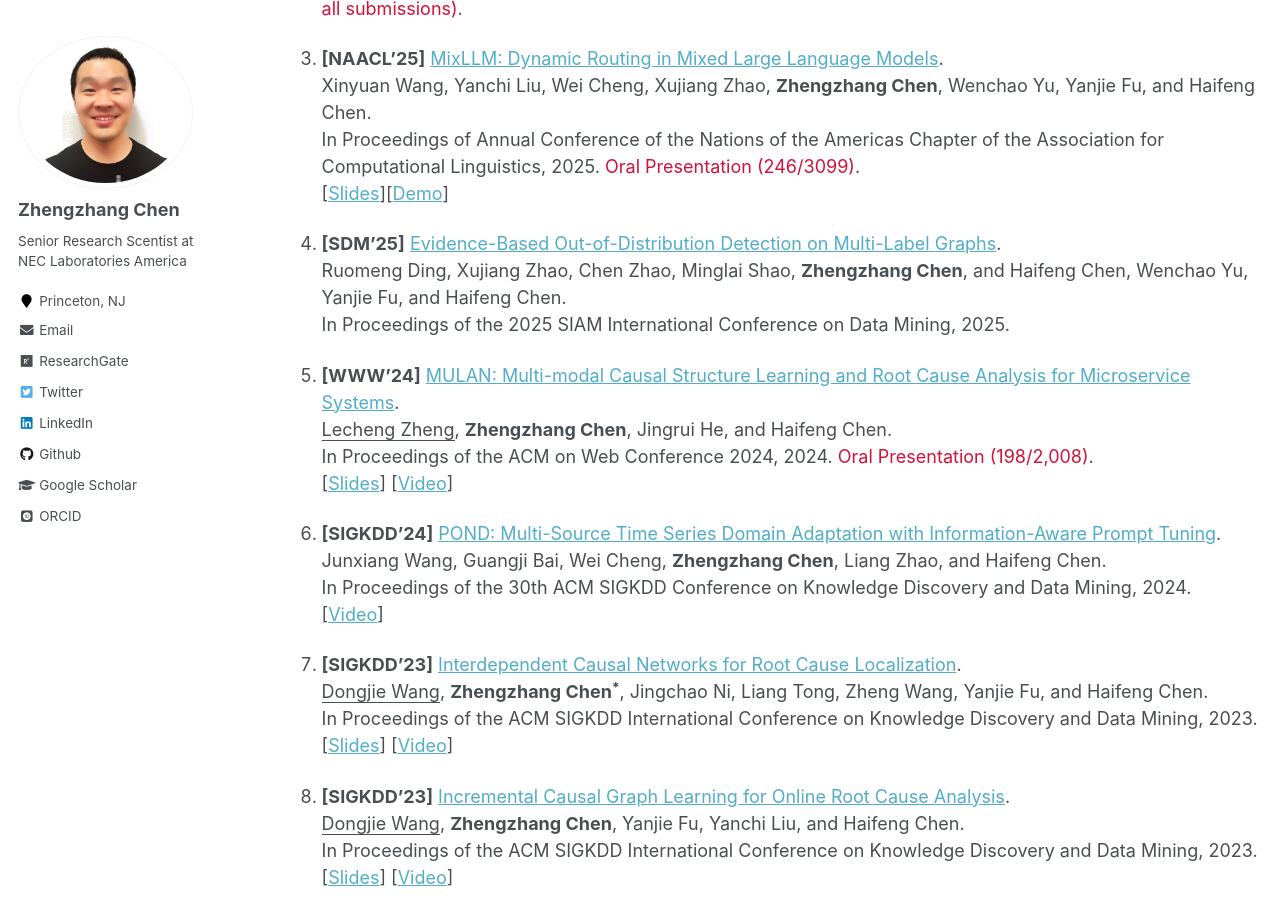
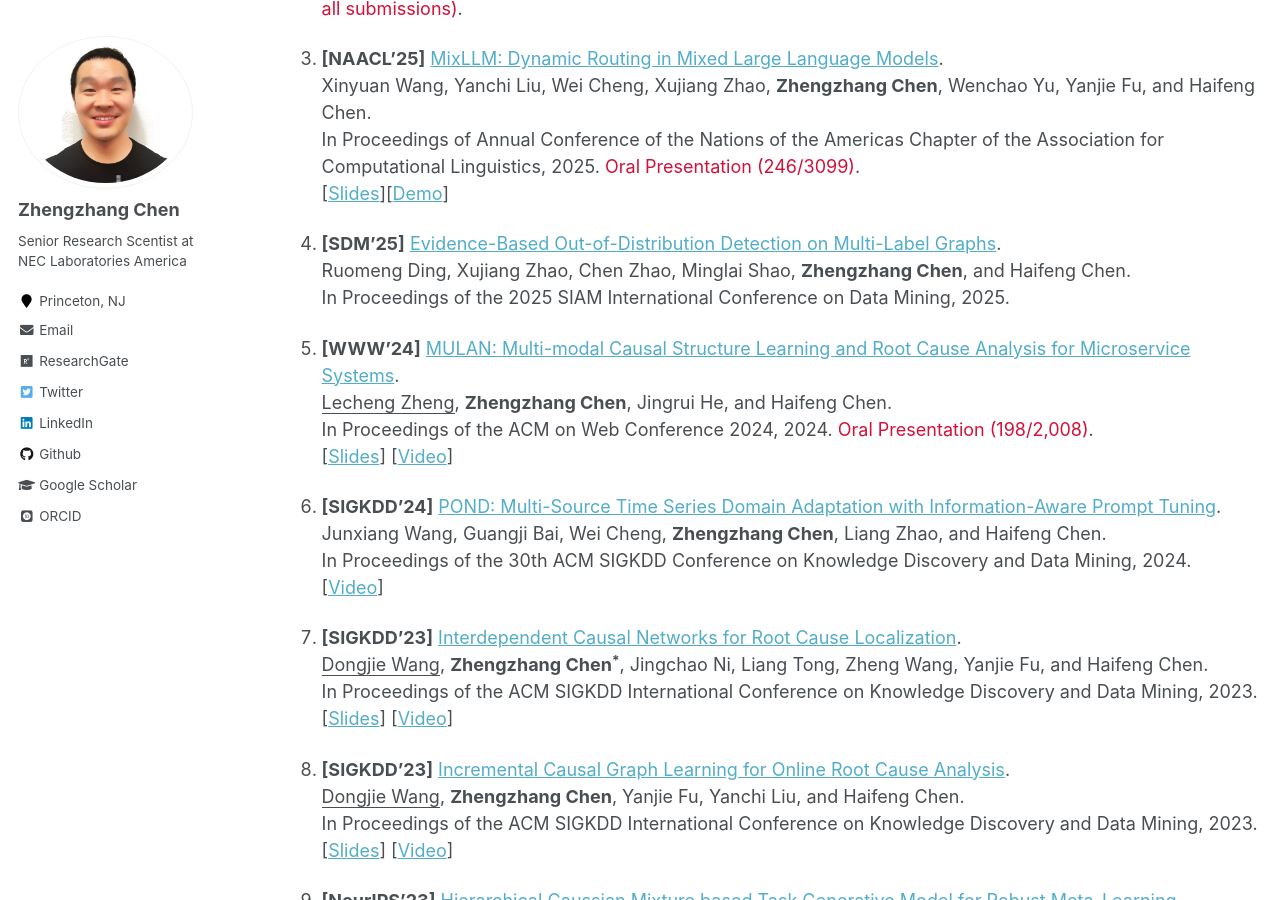
Before and after one commit to zhengzhangchen/zhengzhangchen.github.io, a Jekyll site: the page built from _pages/publications.md, in a window 1280 px wide and 900 px high, scrolled down 544 px. Built offline with Jekyll 4.4.1, drawn with Linux system fonts in a browser that asks for light colours; some web fonts are replaced.

Commit message:
Update publications.md

```diff
--- a/_pages/publications.md
+++ b/_pages/publications.md
@@ -17,7 +17,7 @@ author_profile: true
 
 3. <strong>[NAACL'25]</strong> <a href="https://zhengzhangchen.github.io/publication/2025.naacl-long.545.pdf" target="_blank" rel="nofollow">MixLLM: Dynamic Routing in Mixed Large Language Models</a>. <br> Xinyuan Wang, Yanchi Liu, Wei Cheng, Xujiang Zhao, <b>Zhengzhang Chen</b>, Wenchao Yu, Yanjie Fu, and Haifeng Chen. <br> In Proceedings of Annual Conference of the Nations of the Americas Chapter of the Association for Computational Linguistics, 2025. <span style="color:#D3123B">Oral Presentation (246/3099)</span>. <br> [<a href="https://zhengzhangchen.github.io/Slides/MixLLM_slides.pdf" target="_blank" rel="nofollow">Slides</a>][<a href="https://huggingface.co/spaces/wxy185/MixLLM_Demo" target="_blank" rel="nofollow">Demo</a>]
 
-4. <strong>[SDM'25]</strong> <a href="https://zhengzhangchen.github.io/publication/Evidence-Based Out-of-Distribution Detection on Multi-Label Graphs.pdf" target="_blank" rel="nofollow">Evidence-Based Out-of-Distribution Detection on Multi-Label Graphs</a>. <br> Ruomeng Ding, Xujiang Zhao, Chen Zhao, Minglai Shao, <b>Zhengzhang Chen</b>, and Haifeng Chen, Wenchao Yu, Yanjie Fu, and Haifeng Chen. <br> In Proceedings of the 2025 SIAM International Conference on Data Mining, 2025.
+4. <strong>[SDM'25]</strong> <a href="https://zhengzhangchen.github.io/publication/Evidence-Based Out-of-Distribution Detection on Multi-Label Graphs.pdf" target="_blank" rel="nofollow">Evidence-Based Out-of-Distribution Detection on Multi-Label Graphs</a>. <br> Ruomeng Ding, Xujiang Zhao, Chen Zhao, Minglai Shao, <b>Zhengzhang Chen</b>, and Haifeng Chen. <br> In Proceedings of the 2025 SIAM International Conference on Data Mining, 2025.
 
 5. <strong>[WWW'24]</strong> <a href="https://zhengzhangchen.github.io/publication/MULAN_WWW24.pdf" target="_blank" rel="nofollow">MULAN: Multi-modal Causal Structure Learning and Root Cause Analysis for Microservice Systems</a>. <br> <u>Lecheng Zheng</u>, <b>Zhengzhang Chen</b>, Jingrui He, and Haifeng Chen. <br> In Proceedings of the ACM on Web Conference 2024, 2024. <span style="color:#D3123B">Oral Presentation (198/2,008)</span>. <br> [<a href="https://zhengzhangchen.github.io/Slides/mulan_www.pdf" target="_blank" rel="nofollow">Slides</a>] [<a href="https://zhengzhangchen.github.io/Video/mulan_video.mp4" target="_blank" rel="nofollow">Video</a>]
 
```
